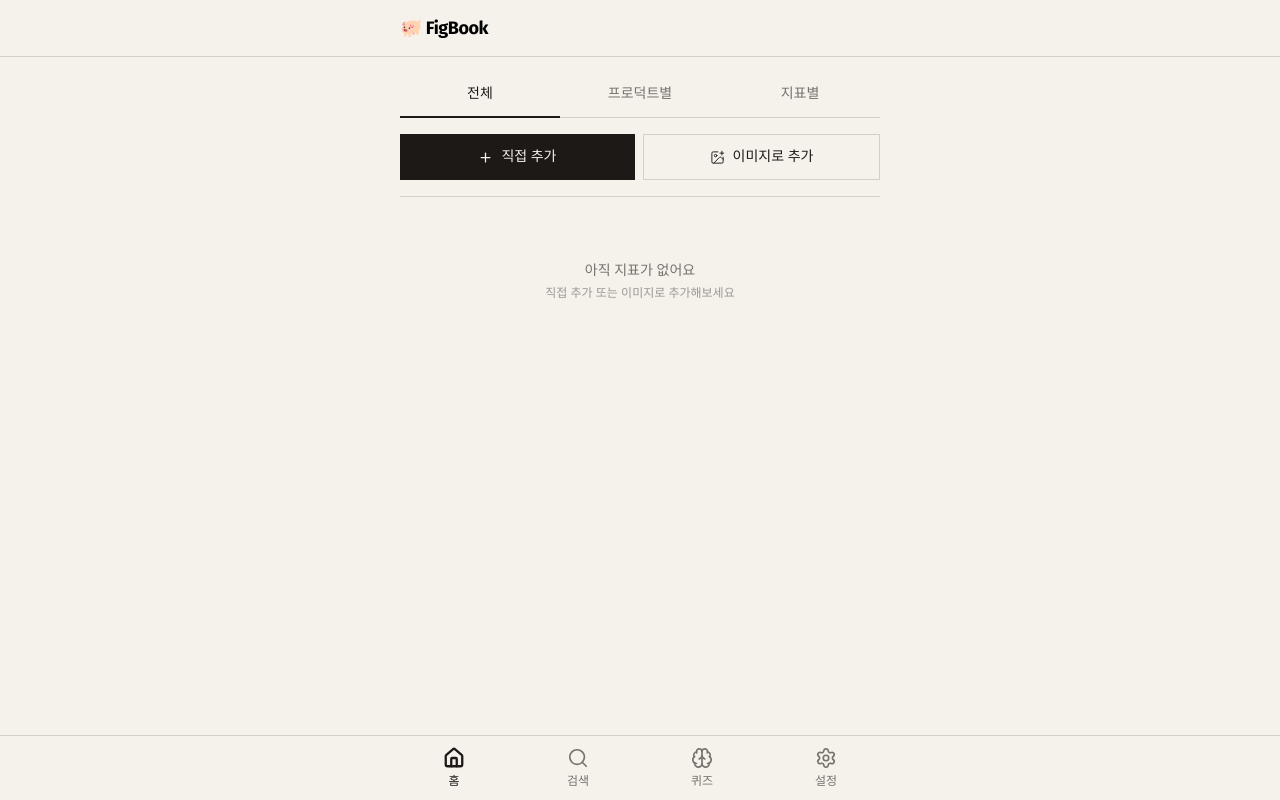
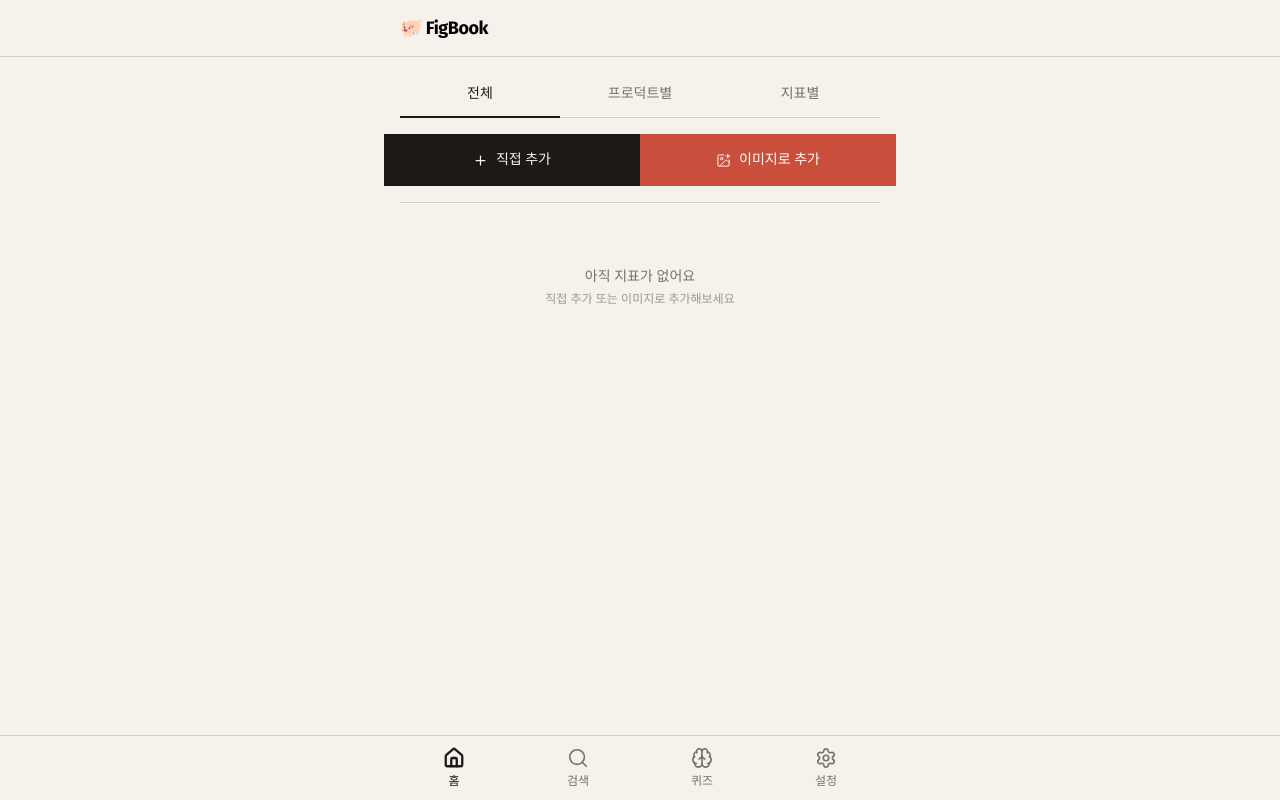
Before and after one commit to pentaxzs/FigBook, a Next.js app: page / in a window 1280 px wide. Built offline with nearby package versions, Linux system fonts and the light colour scheme.

Commit message:
design: full-width split action buttons — dark left, coral right, edge-to-edge

```diff
--- a/src/app/page.tsx
+++ b/src/app/page.tsx
@@ -105,17 +105,17 @@ export default function HomePage() {
         </div>
 
         {/* 추가 버튼 (홈에서만 표시) */}
-        <div className="flex gap-2 mb-4">
+        <div className="flex mb-4 -mx-4">
           <button
             onClick={() => { setEditTarget(null); setSheetOpen(true) }}
-            className="flex-1 flex items-center justify-center gap-2 bg-foreground text-background text-sm font-medium px-4 py-3 min-h-[44px] cursor-pointer hover:bg-foreground/90 transition-colors"
+            className="flex-1 flex items-center justify-center gap-2 bg-foreground text-background text-sm font-medium px-4 py-4 min-h-[52px] cursor-pointer hover:bg-foreground/90 transition-colors"
           >
             <Plus size={15} strokeWidth={2} />
             직접 추가
           </button>
           <button
             onClick={() => setImageParserOpen(true)}
-            className="flex-1 flex items-center justify-center gap-2 border border-border text-foreground text-sm font-medium px-4 py-3 min-h-[44px] cursor-pointer hover:bg-muted transition-colors"
+            className="flex-1 flex items-center justify-center gap-2 bg-primary text-white text-sm font-medium px-4 py-4 min-h-[52px] cursor-pointer hover:bg-primary/90 transition-colors"
           >
             <ImagePlus size={15} strokeWidth={1.5} />
             이미지로 추가
```
